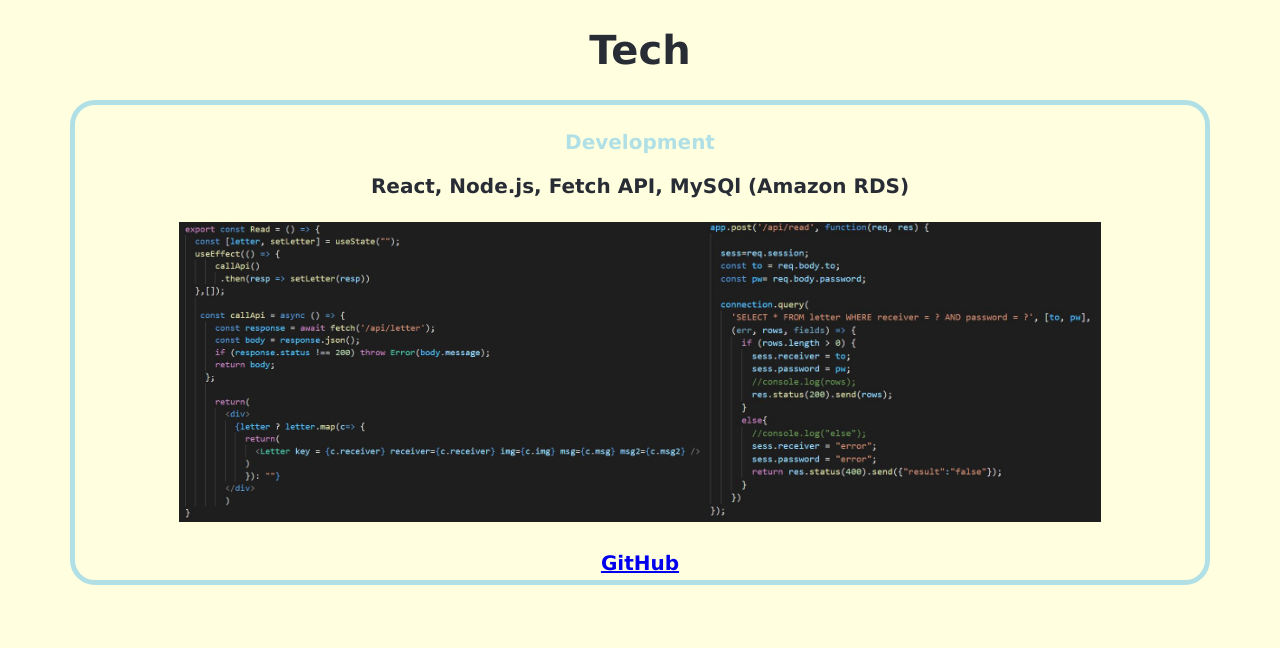
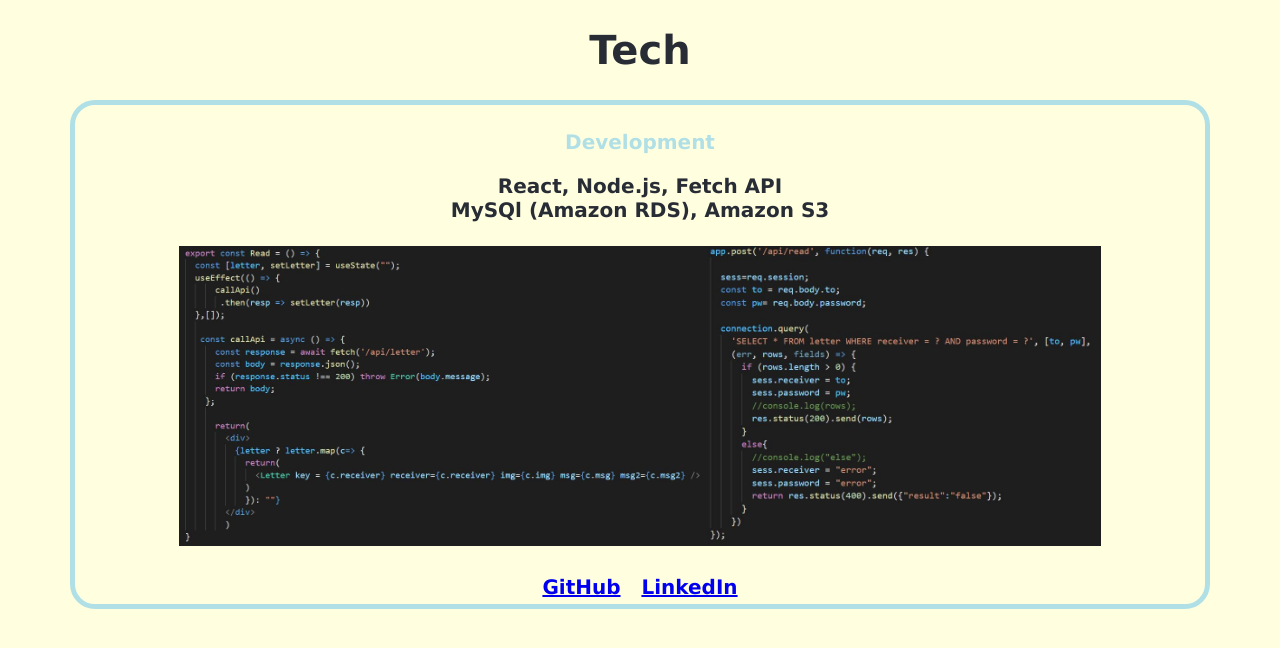
Before and after one commit to A-Line-of-Code/mailbox_sky, a React (Create React App) app in the folder client/: page /about in a window 1280 px wide. Shown: the top 648 px of the page. Built offline with nearby package versions, Linux system fonts and the light colour scheme; a web font is replaced by a local one.

Commit message:
book edit4

```diff
--- a/client/src/About.js
+++ b/client/src/About.js
@@ -8,11 +8,12 @@ export const About = () => {
             <div className="about">
             <div className="tech">
               <p className="blue">Development</p>
-              <div className="tech"> React, Node.js, Fetch API, MySQl (Amazon RDS)</div><br />
+              <div className="tech"> React, Node.js, Fetch API <br /> MySQl (Amazon RDS), Amazon S3</div><br />
               <img src="/img/react.jpg" alt="React" height="300px" />
                 <img src="/img/node.jpg" alt="Node.js" height="300px" /><br/><br/>
               <div className="tech">
-              <a rel="GitHub" href="https://github.com/A-Line-of-Code/MailBox.git" target="_blank">GitHub</a><br/>
+              <a rel="GitHub" href="https://github.com/A-Line-of-Code/MailBox.git" target="_blank">GitHub</a> &nbsp;&nbsp;
+              <a rel="LinkedIn" href="https://www.linkedin.com/in/hyerim-sky-kwon-8787b0147/" target="_blank">LinkedIn</a><br/>
               </div>
             </div>
             </div>
```
Also changed, not shown: client/public/img/book2.png (deleted), client/public/img/book3.png (deleted).
